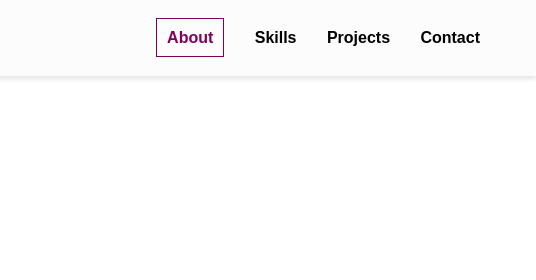
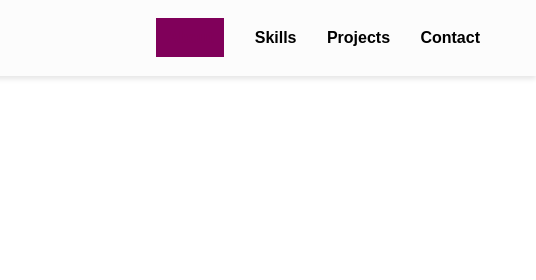
Before and after one commit to chrisasison/portfolio, a plain HTML site: page index.html in a window 1280 px wide. In both pictures the pointer is over the link "About". Shown: the top 280 px of the page, 744-1280 px from the left. Drawn offline with nearby package versions, Linux system fonts and the light colour scheme.

Commit message:
commit changes

```diff
--- a/assets/css/stylish.css
+++ b/assets/css/stylish.css
@@ -41,7 +41,8 @@
 
 
   a:hover {
-    color: var(--secondary-color);
+    color: var(--primary-color);
+    background-color: var(--secondary-color);
     border: 1px solid rgb(128, 0, 90); /* 2px solid black border */
     padding: 10px; /* Optional: Add padding for better spacing */
     /* Additional styling if needed */
```
